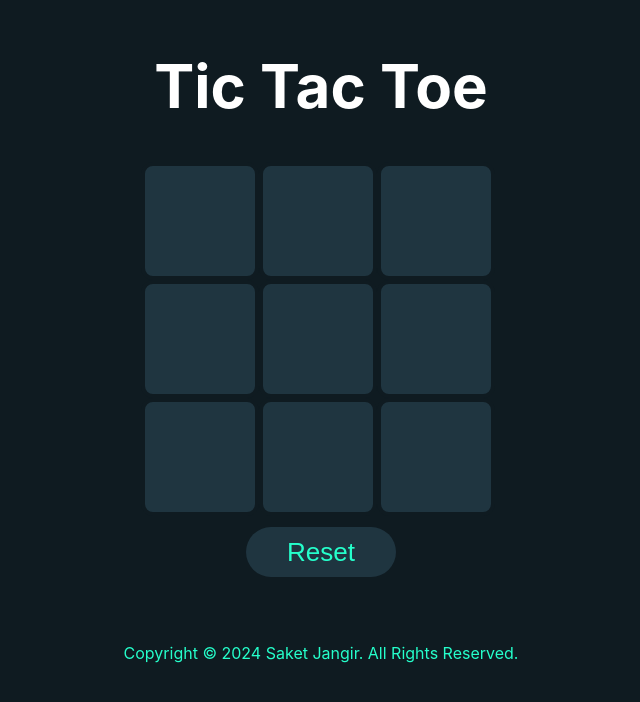
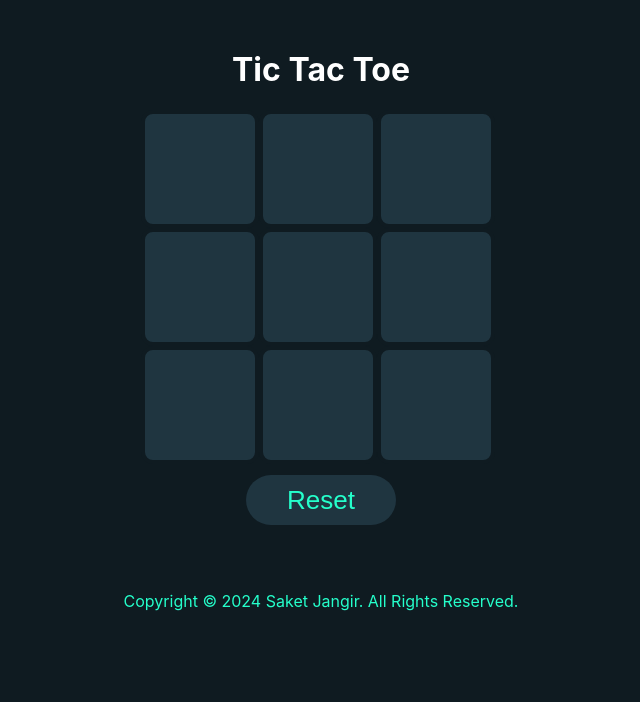
Before and after one commit to SaketJ3003/tic-tac-toe, a React (Create React App) app: page / in a window 1280 px wide. Shown: the top 702 px of the page, without its empty margins (319-959 px from the left). Built offline with nearby package versions, Linux system fonts and the light colour scheme.

Commit message:
Update TicTacToe.css

```diff
--- a/src/TicTacToe/TicTacToe.css
+++ b/src/TicTacToe/TicTacToe.css
@@ -5,7 +5,7 @@
 .title{
     margin-top: 50px;
     color: white;
-    font-size: 60px;
+/*     font-size: 60px; */
     display: flex;
     justify-content: center;
     align-items: center;
```
